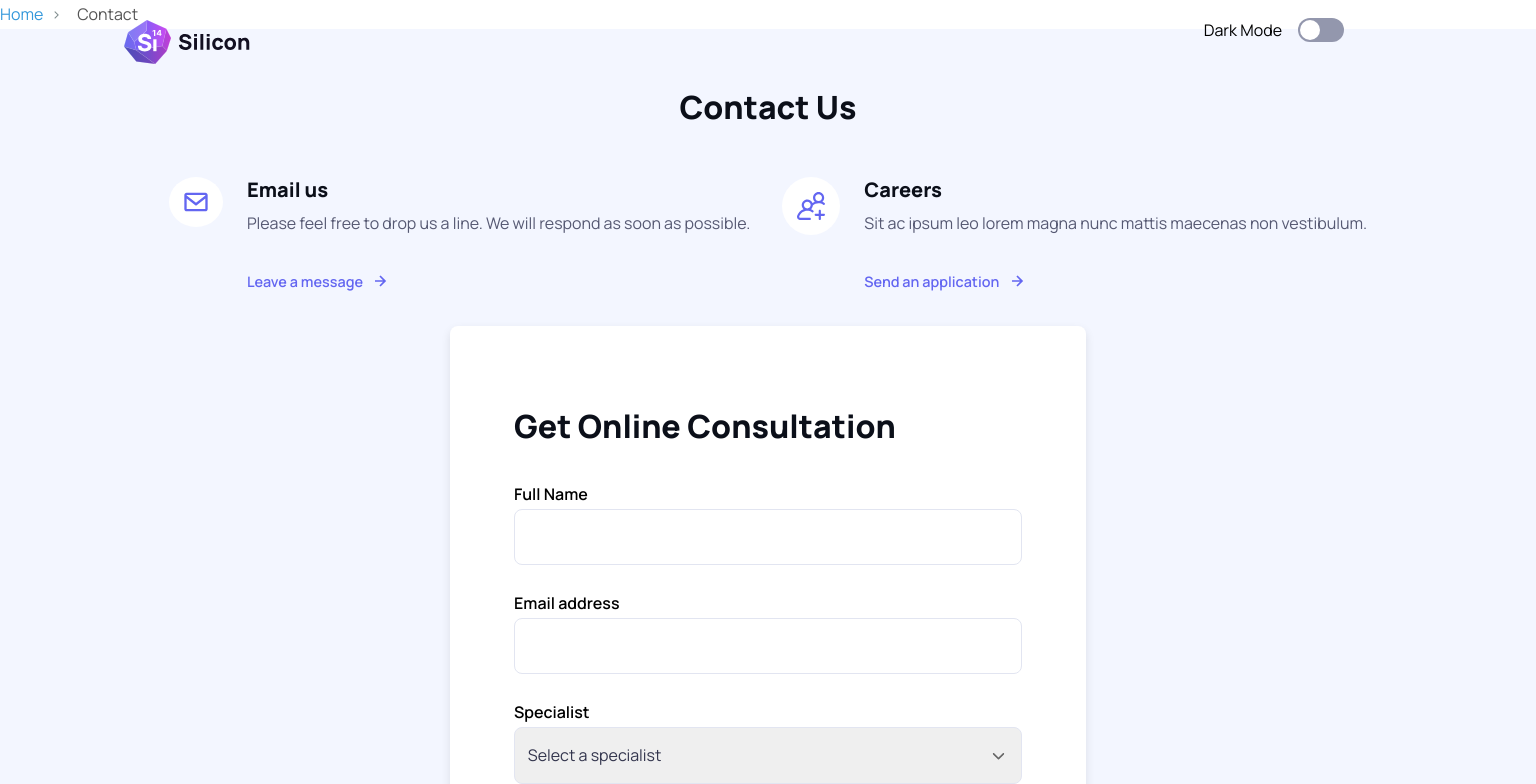
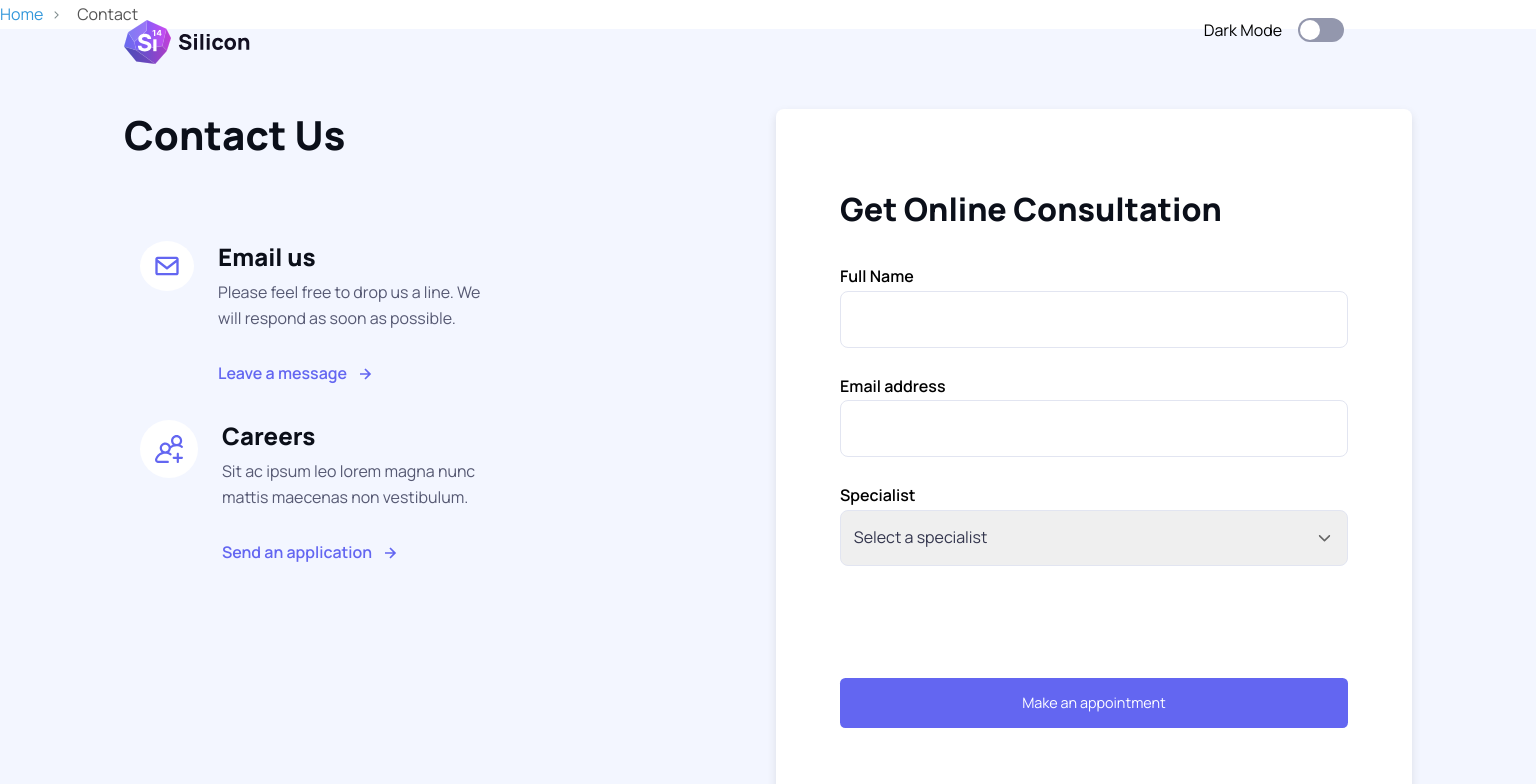
Before and after one commit to jeami174/Inl-mningsuppgift-JavaScript, a React (Vite) app: page /Contact in a window 1536 px wide. Shown: the top 784 px of the page. Built offline with nearby package versions, Linux system fonts and the light colour scheme.

Commit message:
gjort klart desktop versionen av contact-sectionen

```diff
--- a/src/Components/InfoBox.css
+++ b/src/Components/InfoBox.css
@@ -37,7 +37,7 @@
     font-size: 16px;
     color: var(--color-text-body);
     line-height: 1.6;
-    padding-bottom: 1.5rem;
+    padding-bottom: 1.25rem;
 }
 
 .info-box-button {
@@ -45,7 +45,7 @@
     display: flex;
     background-color: var(--color-bg-gray);
     color: var(--color-primary);
-    font-size: 0.9rem;
+    font-size: 1rem;
     font-weight: 600;
     padding: 0;
     margin: 0;
--- a/src/Pages/ContactPage/Sections/ContactSection.css
+++ b/src/Pages/ContactPage/Sections/ContactSection.css
@@ -1,6 +1,6 @@
 .ContactSection {
+background-color: var(--color-bg-gray);
 padding-block: 2rem;
-background-color: var(--color-bg-gray);
 }
 
 .ContactSection .container {
@@ -8,6 +8,7 @@ background-color: var(--color-bg-gray);
     flex-direction: column;
     align-items: center;
     justify-content: center;
+
 }
 
 .ContactSection .container-info {
@@ -98,10 +99,14 @@ background-color: var(--color-bg-gray);
     border-color: var(--color-primary);
 }
 
+.ContactSection .card .btn-primary {
+    margin-top: 7rem; /* Justera detta värde för önskad marginal */
+}
+
 /* Tablet media query */
 @media (min-width: 768px) {
 
-    .ContactSection .btn-primary {
+    .ContactSection .btn {
         display: none;
     }
 
@@ -113,8 +118,39 @@ background-color: var(--color-bg-gray);
         justify-content: space-between;
         padding-bottom: 2rem;
     }
+
+    .ContactSection .container-info .info-box h3 {
+        font-size: 24px;
+    }
 }
 
 @media (min-width: 1400px) {
+    .ContactSection .container {
+        display: grid;
+        grid-template-columns: 1fr 2fr;
+        column-gap: 7rem;
+        row-gap: 2rem;
+        padding-block: 3rem;
+    }
 
+    .ContactSection .card {
+        grid-column: 2;
+        grid-row: 1 / span 4;
+        justify-self: end;
+    }
+
+    .ContactSection .container-info {
+        display: flex;
+        flex-direction: column;
+        gap: 2rem;
+        padding: 1rem;
+        justify-content: space-between;
+        padding-bottom: 2rem;
+    }
+
+    .ContactSection .heading h2 {
+        text-align: left;
+        font-size: 40px;
+        margin-top: 0;
+    }
 }
--- a/src/Pages/ContactPage/Sections/ContactSection.jsx
+++ b/src/Pages/ContactPage/Sections/ContactSection.jsx
@@ -36,7 +36,9 @@ const Contact = () => {
                     <div className="heading">
                         <h2 className="h2">Contact Us</h2>
                     </div>
+                    <div className="btn">
                     <Button aria-label="Contact us now" className="btn-primary">Contact us now</Button>
+                    </div>
                     <div className="container-info">
                     {features.map((feature) => (
                         <InfoBox
```
